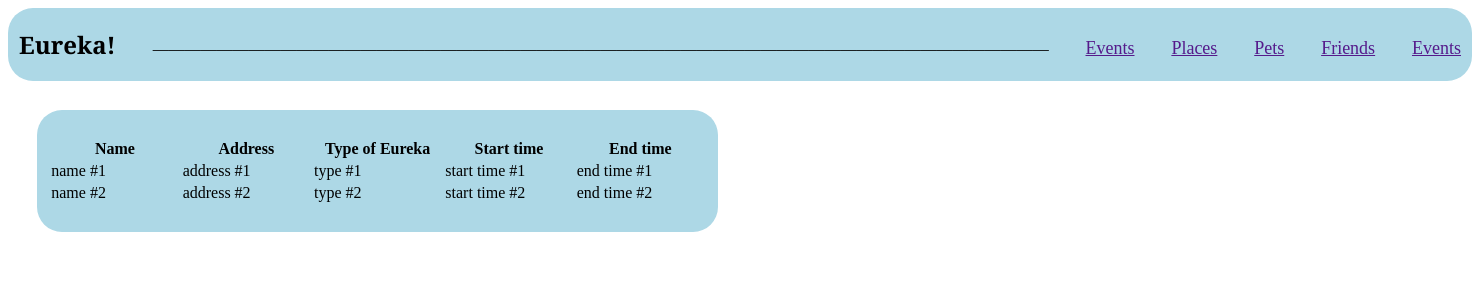
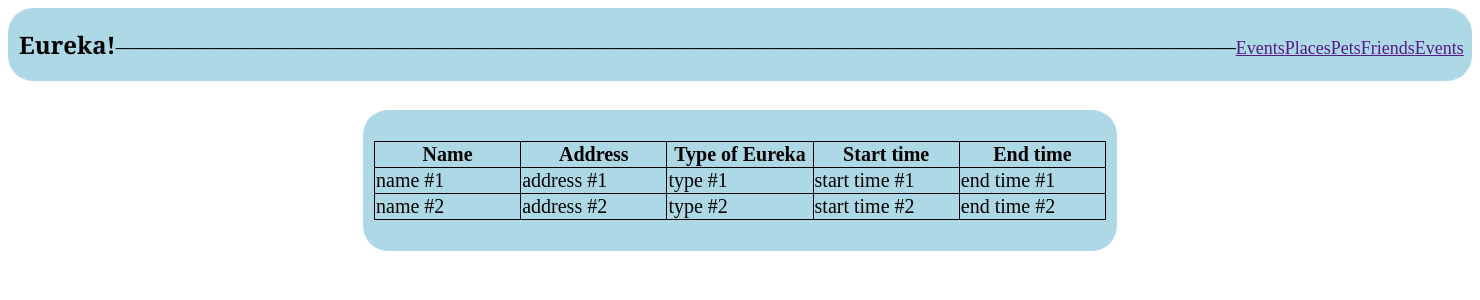
Before and after one commit to zoyaio/LAH24, a Django app: template app/members/templates/kimmy.html in a window 1480 px wide. Shown: the top 300 px of the page. Run offline with Django 4.2, Linux system fonts and the light colour scheme; the template is opened without the code that fills it, so the values that code supplies are empty.

Commit message:
Update style.css

```diff
--- a/static/style.css
+++ b/static/style.css
@@ -1,6 +1,12 @@
 h2 {
     font-family: Georgia;
 }
+
+p {
+    font-size: 20px;
+}
+
+
 
 .top {
     background-color: lightblue;
@@ -27,14 +33,48 @@
     padding: 5%;
 }
 
+.dash {
+    display: flex;
+    flex-wrap: wrap;
+    justify-content: center;
+
+}
+
 .table {
     background-color: lightblue;
     border-radius: 25px;
     margin: 2%;
     padding: 11px;
-    width: 45%;
+    width: 50%;
 }
 
-table {
+.pets {
+    background-color: lightblue;
+    border-radius: 25px;
+    margin: 2%;
+    padding: 11px;
+    width: 35%;
+}
+
+table, th, td {
     justify-content: center;
+    font-size: 20px;
+        border: 1px solid black;
+        border-collapse: collapse;
 }
+
+.friends {
+    background-color: lightblue;
+    border-radius: 25px;
+    margin: 2%;
+    padding: 11px;
+    width: 50%;
+}
+
+.leader {
+    background-color: lightblue;
+    border-radius: 25px;
+    margin: 2%;
+    padding: 11px;
+    width: 35%;
+}
```
